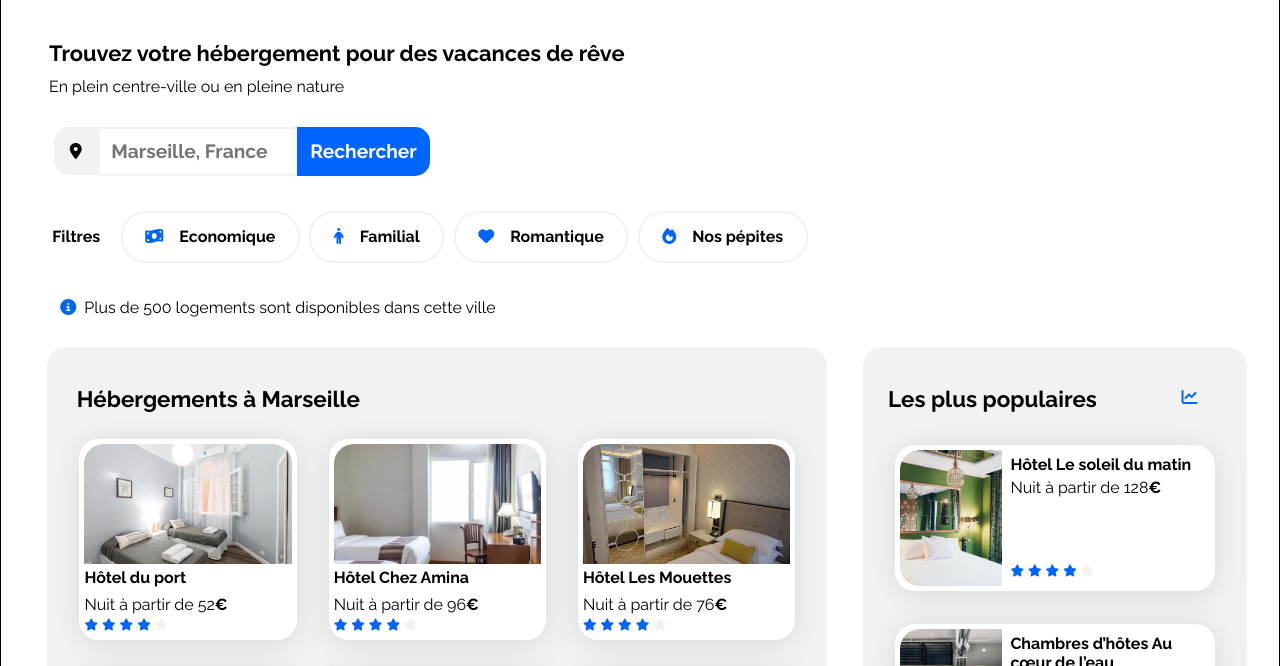
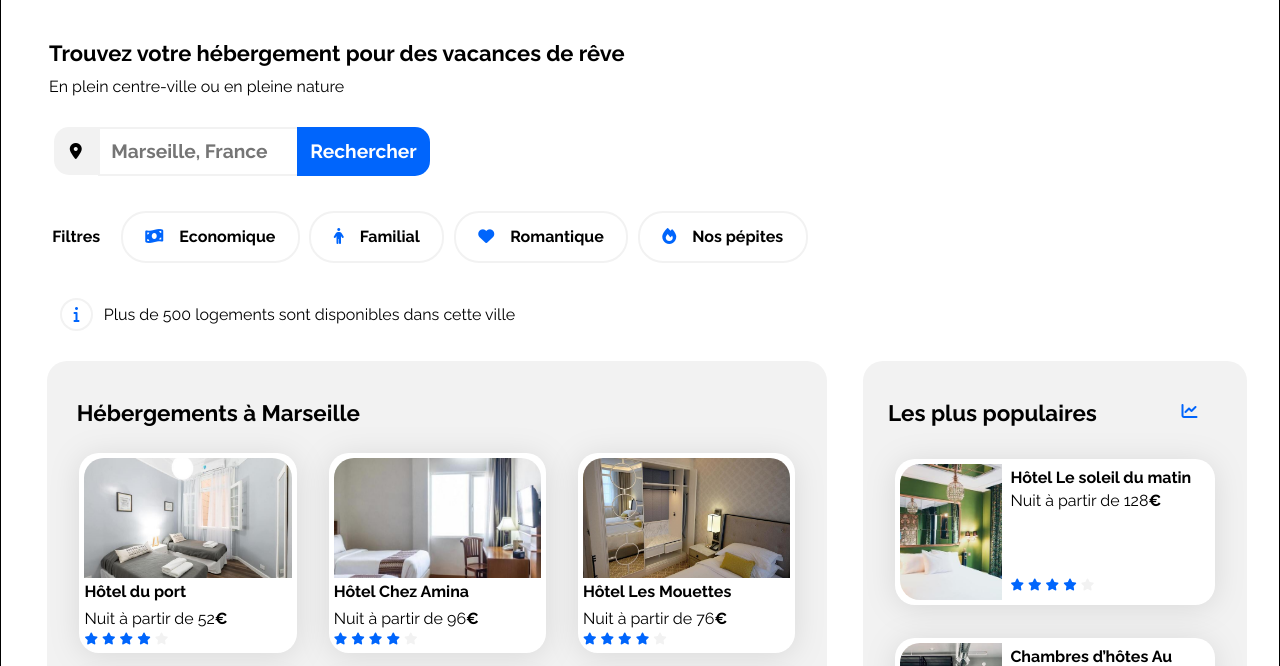
Before and after one commit to Sigfroy/OPC-projet3, a plain HTML site: page booki-starter-code/index.html in a window 1280 px wide. Shown: the part 71-737 px from the top of the page. Drawn offline with Linux system fonts and the light colour scheme.

Commit message:
refactor: change div <i> and add border to match with mockup

```diff
--- a/booki-starter-code/css/style.css
+++ b/booki-starter-code/css/style.css
@@ -183,8 +183,12 @@ h1 {
     margin-bottom: 1.9em;
 }
 
-.fa-circle-info {
-    padding: 0 0.5em 0 0;
+.fa-info {
+    padding: 0.4em 0.7em 0.4em 0.7em;
+    border: solid 2px var(--main-bg-color);
+    border-radius: 45px;
+    margin-right: 0.7em;
+
 }
 
 .main-container {
--- a/booki-starter-code/index.html
+++ b/booki-starter-code/index.html
@@ -47,7 +47,7 @@
 					</div>
 				</div>
 				<div class="circle-information">
-					<i class="fa-solid fa-circle-info"></i>
+					<i class="fa-solid fa-info"></i>
 					<p class="info-text">Plus de 500 logements sont disponibles dans cette ville</p>
 				</div>
 			</section>
```
